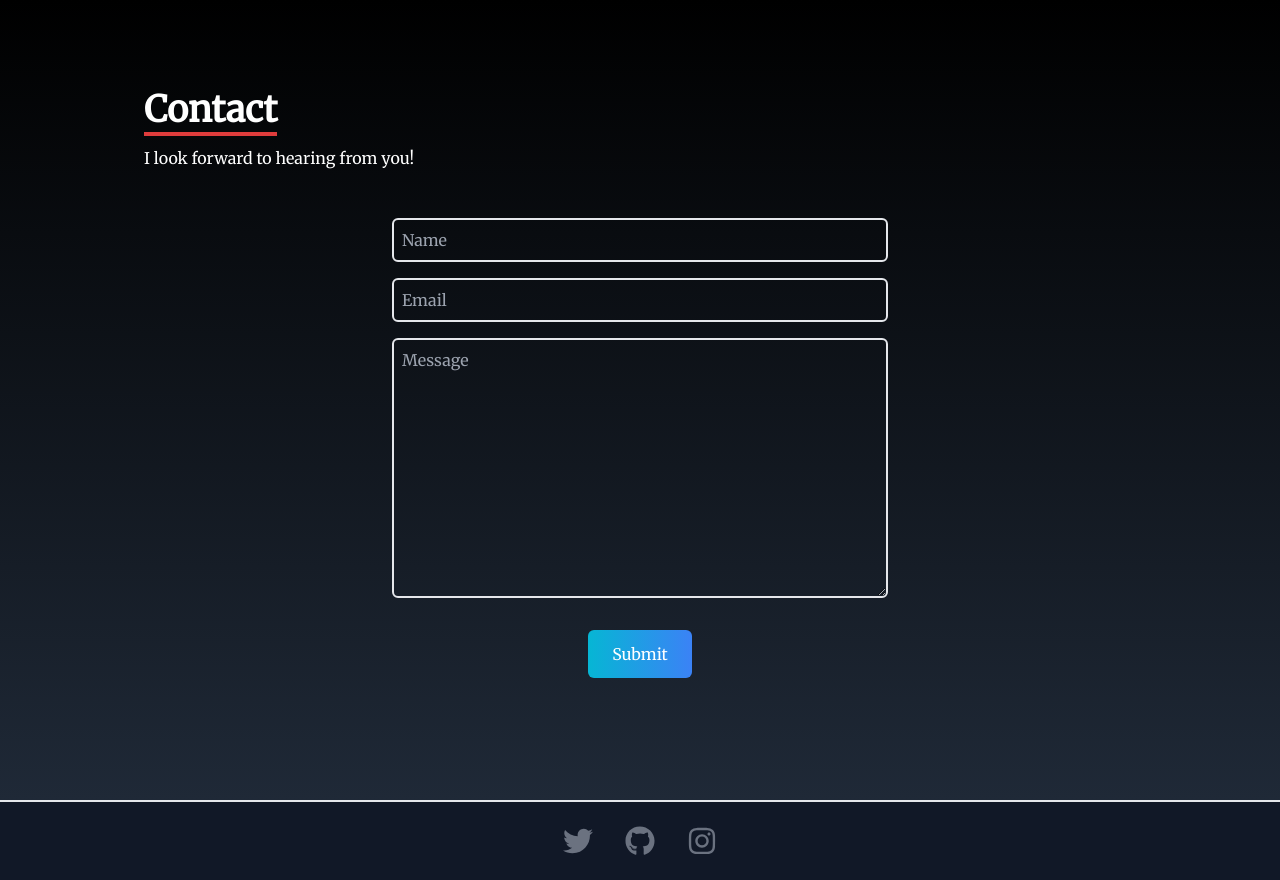
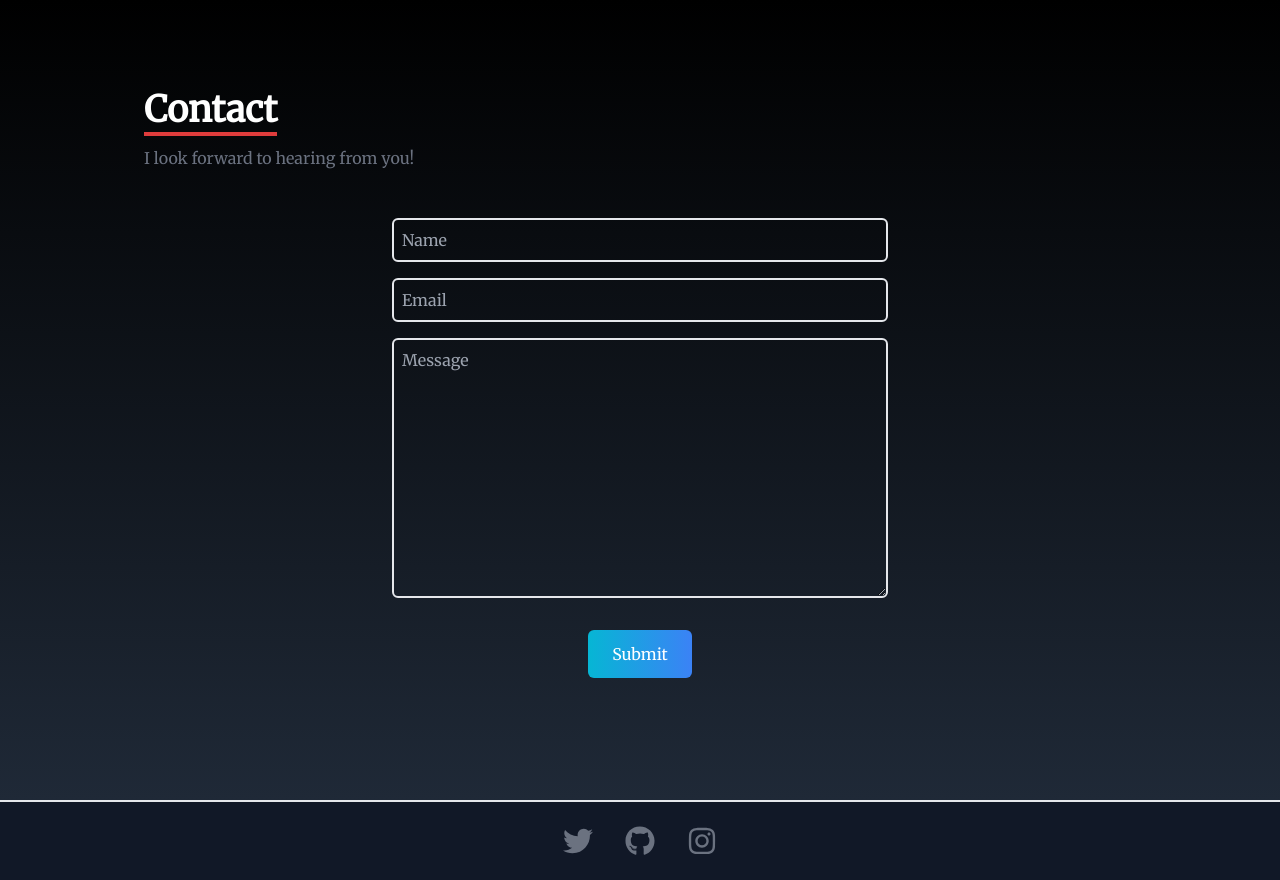
Before and after one commit to jmelancon5817/jakecodes.net, a React (Create React App) app: page / in a window 1280 px wide. Shown: the part 3200-4080 px from the top of the page. Built offline with nearby package versions, Linux system fonts and the light colour scheme.

Commit message:
Change font color

```diff
--- a/src/components/Contact.jsx
+++ b/src/components/Contact.jsx
@@ -11,7 +11,9 @@ const Contact = () => {
           <p className="text-4xl font-bold inline border-b-4 border-[#df3c3c]">
             Contact
           </p>
-          <p className="py-4">I look forward to hearing from you!</p>
+          <p className="py-4 text-gray-500">
+            I look forward to hearing from you!
+          </p>
         </div>
 
         <div className="flex justify-center items-center">
```
